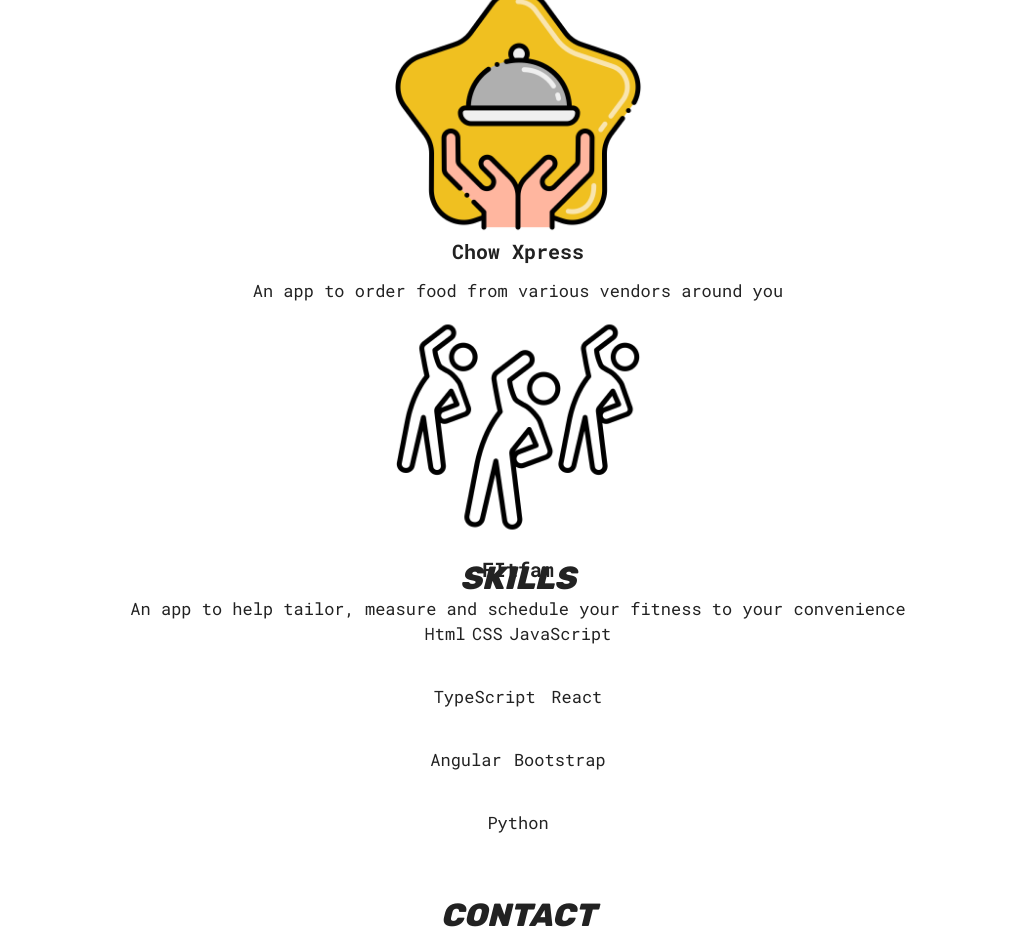
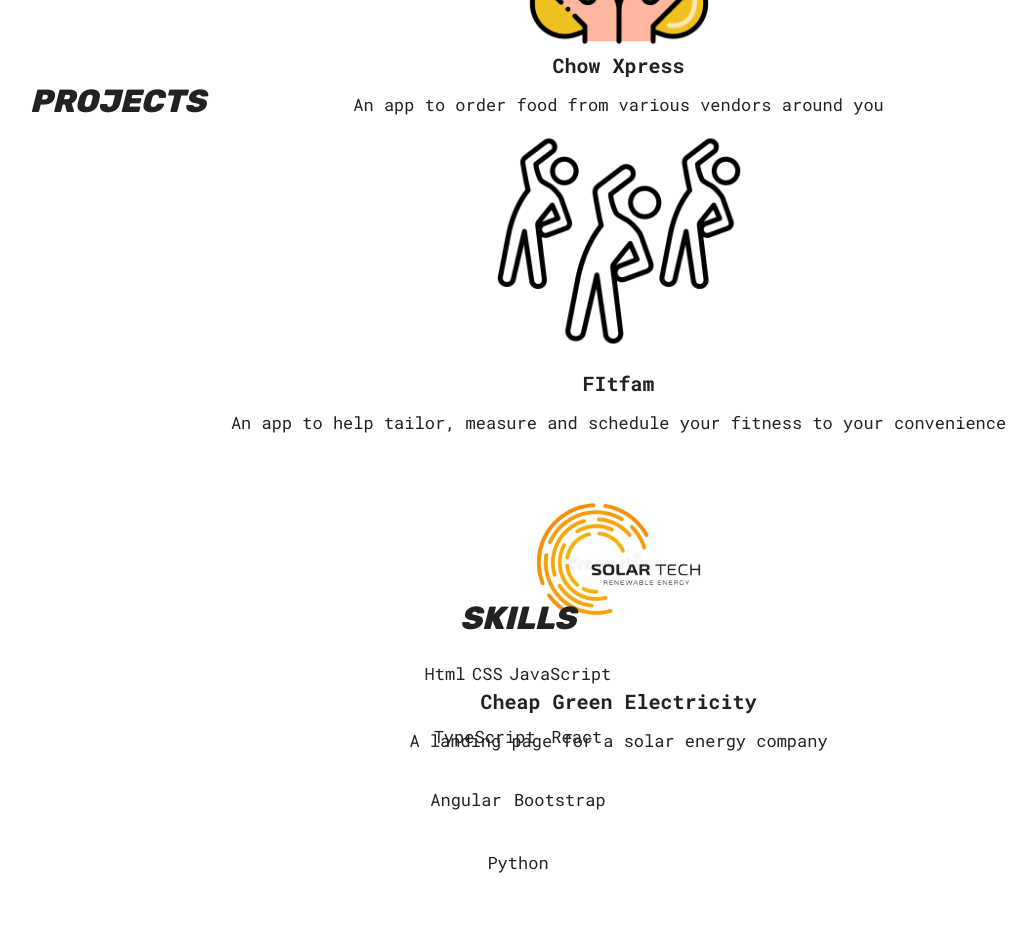
Before and after one commit to Irejoseph/Ayos-Portfolio-page, a React (Vite) app: page / in a window 1280 px wide. Shown: the part 1104-2045 px from the top of the page, without its empty margins (122-1158 px from the left). Built offline with nearby package versions, Linux system fonts and the light colour scheme.

Commit message:
including the landing page

```diff
--- a/src/sections/Contact/ContactStyles.module.css
+++ b/src/sections/Contact/ContactStyles.module.css
@@ -52,7 +52,7 @@ input[type='submit']{
 }
 
 input[type='submit']:hover {
-    transform: scale(1.05)
+    transform: scale(1.15)
 }
 
 input[type='submit']:active {
--- a/src/sections/Hero/HeroStyles.module.css
+++ b/src/sections/Hero/HeroStyles.module.css
@@ -46,7 +46,7 @@
     }
 
     button:hover {
-        transform: scale(1.10);
+        transform: scale(1.15);
     }
 
     button:active {
--- a/src/sections/Projects/ProjectStyles.module.css
+++ b/src/sections/Projects/ProjectStyles.module.css
@@ -2,11 +2,13 @@
 .container {
     display: flex;
     flex-direction: column;
+    flex-wrap: wrap;
     justify-content: center;
     gap: 25px;
     text-align: center;
     height: 100dvh;
     min-height: 500px;
+    padding: 20px;
 
     img {
         max-width: 250px;
--- a/src/sections/Projects/Projects.jsx
+++ b/src/sections/Projects/Projects.jsx
@@ -3,6 +3,7 @@ import styles from './ProjectStyles.module.css'
 import todo from '../../assets/todolist.png'
 import chowX from '../../assets/order-food.png'
 import fit from '../../assets/courses.png'
+import SolarE from '../../assets/Sun solar energy logo.jpeg'
 import ProjectsCard from './ProjectsCard'
 
 
@@ -29,6 +30,12 @@ function Projects() {
           h3={'FItfam'}
           p={'An app to help tailor, measure and schedule your fitness to your convenience'}
         />
+        <ProjectsCard
+          src={SolarE}
+          link=""
+          h3={'Cheap Green Electricity'}
+          p={'A landing page for a solar energy company'}
+        />
       </div>
     </section>
   )
```
Also changed, not shown: src/assets/Sun solar energy logo.jpeg (added).
